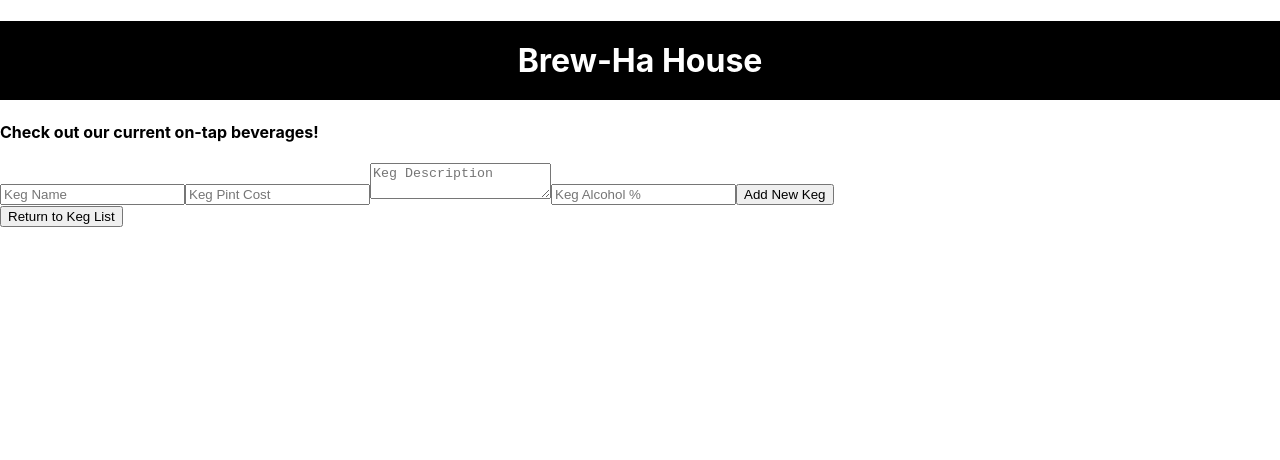
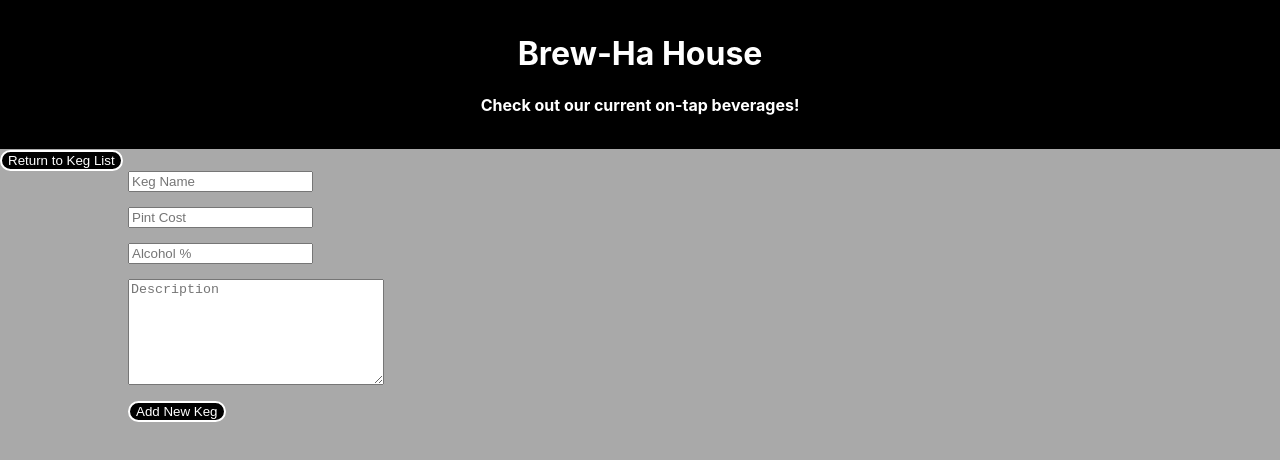
Before and after one commit to CrankyJones/tap-room-part-2, a React (Create React App) app: page / in a window 1280 px wide. Both pictures are taken after a click on the button "Add Keg". Shown: the top 460 px of the page. Built offline with nearby package versions, Linux system fonts and the light colour scheme.

Commit message:
Update styling using CSS Objects

```diff
--- a/src/components/Header.js
+++ b/src/components/Header.js
@@ -1,22 +1,20 @@
 import React from "react";
-
-
-
-
-
-
 
 function Header(){
   const styleTitleObject = {
     backgroundColor: "Black",
     color: "white",
     textAlign: 'center',
-    padding: '20px',
+    paddingBottom: '1%',
+    paddingTop: '1%'
+
   }
   return (
     <>
-      <h1 style={styleTitleObject}>Brew-Ha House</h1>
+    <div style={styleTitleObject}>
+      <h1>Brew-Ha House</h1>
       <h4>Check out our current on-tap beverages! </h4>
+      </div>
     </>
   );
 }
--- a/src/components/Keg.js
+++ b/src/components/Keg.js
@@ -2,14 +2,21 @@ import React from "react";
 import PropTypes from "prop-types";
 
 function Keg(props) {
+    const styleListItems = {
+      backgroundColor: "Black",
+      color: "white",
+      textAlign: 'center',
+        }
   return(
     <>
+    <div style = {styleListItems}>
     <div onClick ={() => props.whenKegClicked(props.id)}>
       <h4>{props.name}</h4>
-      <p>{props.price}</p>
+      {/* <p>{props.price}</p>
       <p>{props.description}</p>
       <p>{props.potency}</p>
-      <p>Pints Remaining: {props.quantity}</p>
+      <p>Pints Remaining: {props.quantity}</p> */}
+    </div>
     </div>
     <hr/>
     </>
--- a/src/components/KegControl.js
+++ b/src/components/KegControl.js
@@ -75,8 +75,8 @@ class KegControl extends React.Component {
     }
     return(
       <>
-      {currentlyVisibleState}
-      <button onClick = {this.handleClick}>{buttonText}</button>
+        <button className='button' onClick = {this.handleClick}>{buttonText}</button><br></br>
+        {currentlyVisibleState}
       </>
     );
   }
--- a/src/components/KegDetails.js
+++ b/src/components/KegDetails.js
@@ -3,19 +3,35 @@ import PropTypes from "prop-types";
 
 function KegDetails(props){
   const { keg, onServingPint, onSwappingKeg } = props;
+  const styleKegInfo = {
+    paddingLeft: '2%',
+  }
+  const styleListItems = {
+    backgroundColor: "Black",
+    color: "white",
+    textAlign: 'left',
+    paddingTop: '2%',
+    paddingBottom: '2%',
+    paddingRight: '2%',
+    paddingLeft: '2%',
+    marginRight: '70%',
+    marginLeft: '8%',
+  }
   return (
     <>
-      <h2>Keg Info</h2>
+      <h2 style={styleKegInfo}>Keg Info</h2>
+    <div style={styleListItems}>
       <h3>{keg.name}</h3>
       <p>Price per Pint: {keg.price}</p>
+      <p>Alcohol Content {keg.potency}% ABV</p>
       <p>{keg.description}</p>
       <p>Current Pints Remaining: {keg.quantity}</p>
       {keg.quantity > 0 &&
-        <button onClick={()=> onServingPint(keg.id) }>Serve Pint</button>}
+        <button className='button' onClick={()=> onServingPint(keg.id) }>Serve Pint</button>}
       {keg.quantity === 0 &&
         <h1>Keg is Cashed. Waiting for some fresh brew.</h1> &&
-        <button onClick={()=> onSwappingKeg(keg.id) }>Swap Keg</button>}
-
+        <button className='button' onClick={()=> onSwappingKeg(keg.id) }>Swap Keg</button>}
+    </div>
     </>
   );
 }
--- a/src/components/NewKegForm.js
+++ b/src/components/NewKegForm.js
@@ -14,23 +14,23 @@ function NewKegForm(props) {
   }
   return(
     <>
-      <form onSubmit={handleNewKegFormSubmission}>
-        <input
+      <form className='form' onSubmit={handleNewKegFormSubmission}>
+        <input className='input'
           type = 'text'
           name = 'name'
           placeholder = 'Keg Name' />
-        <input
+        <input className='input'
           type = 'text'
           name = 'price'
-          placeholder = 'Keg Pint Cost' />
-        <textarea
-          name = 'description'
-          placeholder = 'Keg Description' />
-        <input
+          placeholder = 'Pint Cost' />
+        <input className='input'
           type = 'text'
           name = 'potency'
-          placeholder = 'Keg Alcohol %' />
-        <button type = 'submit'>Add New Keg</button>
+          placeholder = 'Alcohol %' />
+        <textarea className='input'
+          name = 'description'
+          placeholder = 'Description' />
+        <button className='button' type = 'submit'>Add New Keg</button>
       </form>
     </>
   );
--- a/src/index.css
+++ b/src/index.css
@@ -1,4 +1,5 @@
 body {
+  background-color: darkgrey;
   margin: 0;
   font-family: -apple-system, BlinkMacSystemFont, 'Segoe UI', 'Roboto', 'Oxygen',
     'Ubuntu', 'Cantarell', 'Fira Sans', 'Droid Sans', 'Helvetica Neue',
@@ -12,4 +13,27 @@ code {
     monospace;
 }
 
-.headerTitle {}
+.button {
+  background-color: black;
+  color: white;
+  border: 2px solid white;
+  border-radius: 12px;
+}
+.button:hover{
+  background-color: darkgrey;
+}
+
+.form{
+  margin-left: 10%;
+  display: block;
+}
+
+.input{
+  display: block;
+  margin-bottom: 15px;
+}
+
+textarea {
+  width: 250px;
+  height: 100px;
+}
```
